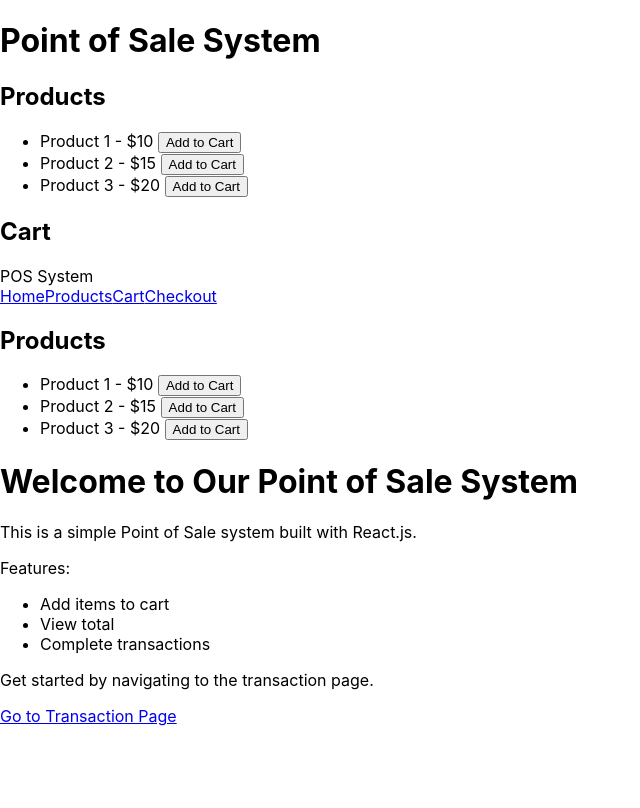
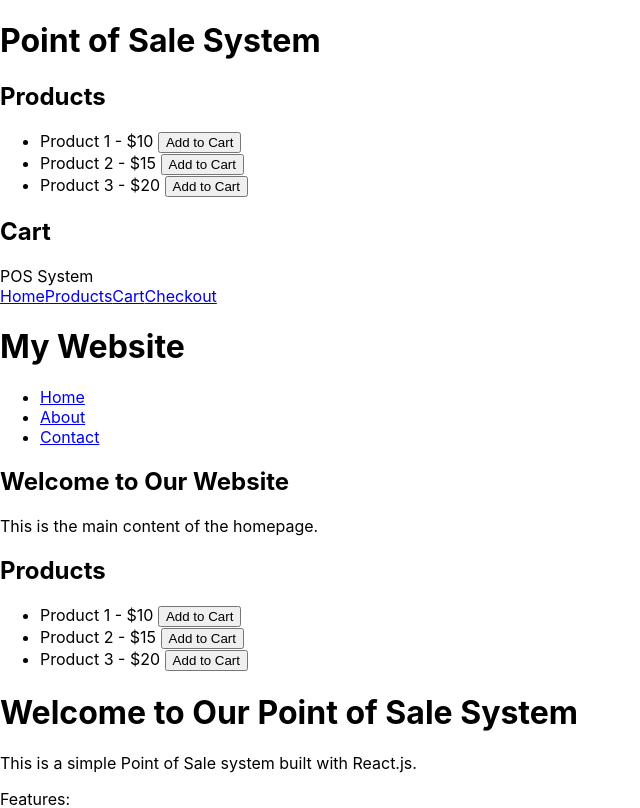
Before and after one commit to MD-Suhad/Cafe-Manager, a React (Create React App) app: page / in a window 1280 px wide. Shown: the top 808 px of the page, without its empty margins (0-640 px from the left). Built offline with nearby package versions, Linux system fonts and the light colour scheme.

Commit message:
project design added

```diff
--- a/src/App.css
+++ b/src/App.css
@@ -1,5 +1,6 @@
 .App {
   text-align: center;
+
 }
 
 .App-logo {
--- a/src/App.js
+++ b/src/App.js
@@ -3,6 +3,7 @@ import React, { useState } from 'react';
 import ProductList from './Components/Navbar/ProductList';
 import Cart from './Components/Navbar/Cart';
 import Navbar from './Components/Navbar/Navbar';
+import Home from './Components/Home/Home';
 
 const App = () => {
   const [cartItems, setCartItems] = useState([]);
@@ -23,6 +24,7 @@ const App = () => {
       <ProductList addToCart={addToCart} />
       <Cart cartItems={cartItems} removeFromCart={removeFromCart} />
       <Navbar/>
+      <Home/>
       <ProductList/>
       <div>
       <h1>Welcome to Our Point of Sale System</h1>
--- a/src/Components/Home/Home.css
+++ b/src/Components/Home/Home.css
@@ -0,0 +1,33 @@
+/* styles.css */
+header {
+   background-color: #333;
+   color: #fff;
+   padding: 1rem;
+ }
+
+ nav ul {
+   list-style: none;
+   padding: 0;
+   margin: 0;
+ }
+
+ nav ul li {
+   display: inline;
+   margin-right: 1rem;
+ }
+
+ nav ul li a {
+   color: #fff;
+   text-decoration: none;
+ }
+
+ main {
+   padding: 2rem;
+ }
+
+ footer {
+   background-color: #333;
+   color: #fff;
+   padding: 1rem;
+   text-align: center;
+ }
--- a/src/Components/Home/Home.jsx
+++ b/src/Components/Home/Home.jsx
@@ -1,10 +1,22 @@
 import React from 'react';
+import './Home';
 
 const Home = () => {
    return (
-      <div>
-         <h3>this is project right click the home page</h3>
-      </div>
+      <header>
+      <h1>My Website</h1>
+      <nav>
+        <ul>
+          <li><a href="/">Home</a></li>
+          <li><a href="/about">About</a></li>
+          <li><a href="/contact">Contact</a></li>
+        </ul>
+      </nav>
+      <section>
+        <h2>Welcome to Our Website</h2>
+        <p>This is the main content of the homepage.</p>
+      </section>
+    </header>
    );
 };
 
```
